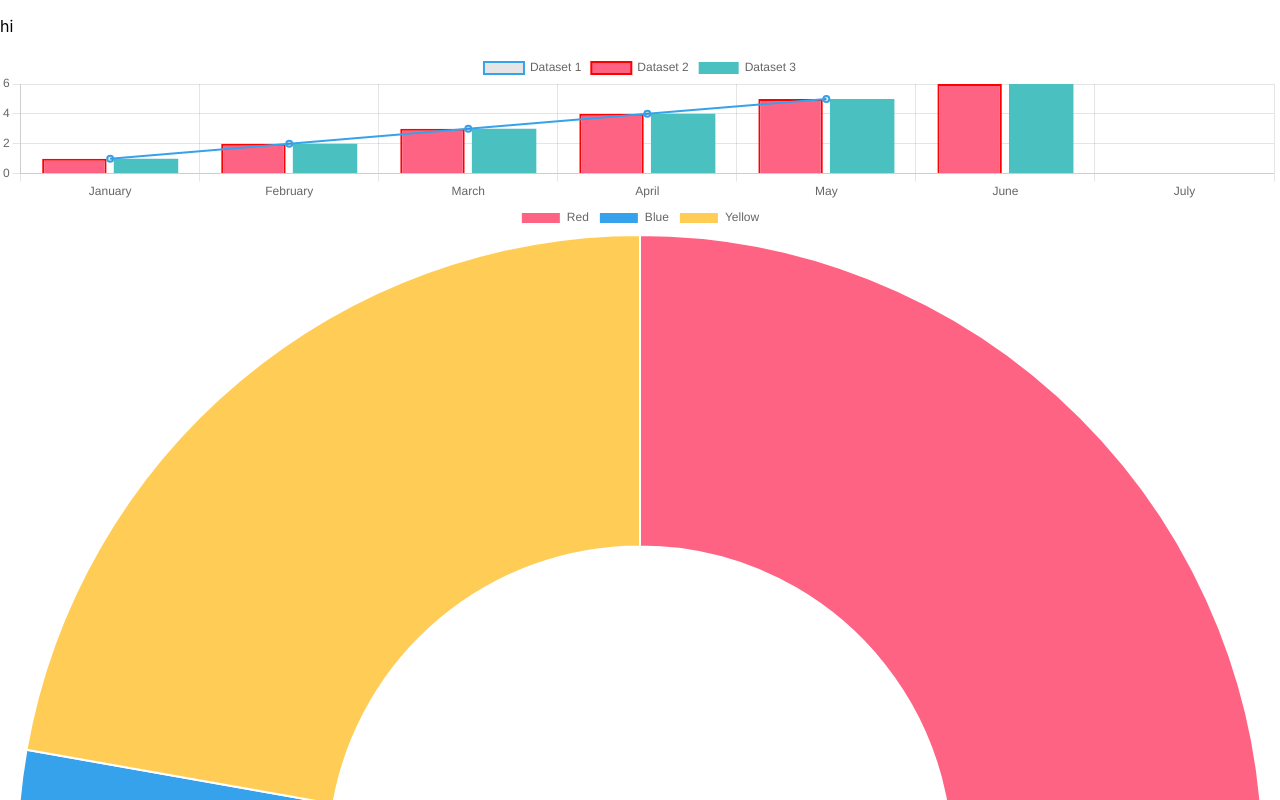
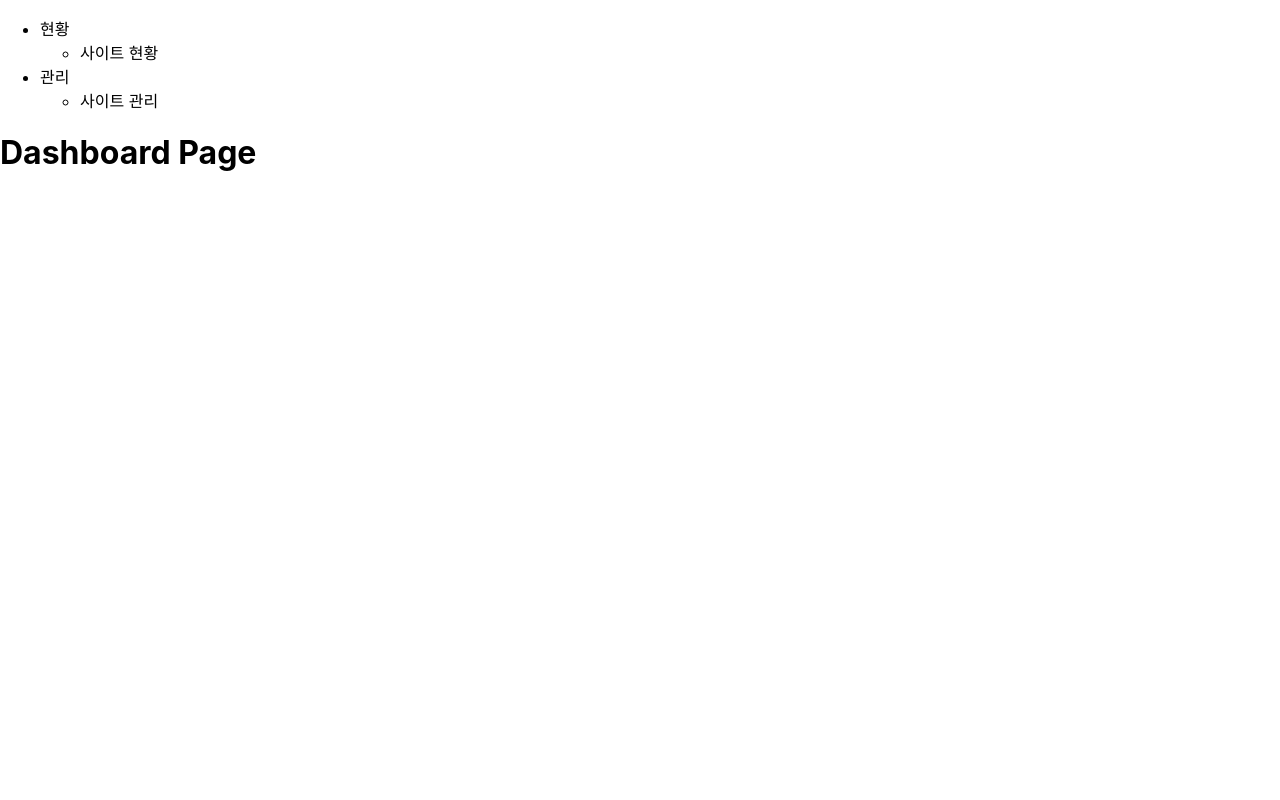
Before and after one commit to mizzyjo/react-study-hems, a React (Create React App) app: page /dashboard in a window 1280 px wide. Shown: the top 800 px of the page. Built offline with nearby package versions, Linux system fonts and the light colour scheme.

Commit message:
feat: set up routing configuration

```diff
--- a/src/App.jsx
+++ b/src/App.jsx
@@ -1,13 +1,18 @@
-import TestClient from './components/demo/TestClient'
-import TestChart1 from './components/demo/TestChart1'
-import TestChart2 from './components/demo/TestChart2'
+import { useEffect } from 'react'
+import { LNB } from './components/common/LNB'
+import { Outlet } from 'react-router-dom'
+import { useNavigate } from 'react-router'
+function App() {
+    let navigate = useNavigate()
 
-function App() {
+    useEffect(() => {
+        navigate('/dashboard')
+    }, [])
+
     return (
         <>
-            <TestClient />
-            <TestChart1 />
-            <TestChart2 />
+            <LNB />
+            <Outlet />
         </>
     )
 }
--- a/src/index.js
+++ b/src/index.js
@@ -1,13 +1,40 @@
 import React from 'react'
 import ReactDOM from 'react-dom/client'
+import { createBrowserRouter, RouterProvider } from 'react-router'
 import './index.css'
 import App from './App'
 import reportWebVitals from './reportWebVitals'
+import SiteMgmt from './pages/management/SiteMgmt'
+import SiteStatus from './pages/status/SiteStatus'
+import NotFound from './pages/NotFound'
+import Dashboard from './pages/Dashboard'
+
+const router = createBrowserRouter([
+    {
+        path: '/',
+        element: <App />,
+        errorElement: <NotFound />,
+        children: [
+            {
+                path: '/dashboard',
+                element: <Dashboard />,
+            },
+            {
+                path: '/sitemgmt',
+                element: <SiteMgmt />,
+            },
+            {
+                path: '/sitestatus',
+                element: <SiteStatus />,
+            },
+        ],
+    },
+])
 
 const root = ReactDOM.createRoot(document.getElementById('root'))
 root.render(
     <React.StrictMode>
-        <App />
+        <RouterProvider router={router} />
     </React.StrictMode>,
 )
 
--- /dev/null
+++ b/src/pages/Dashboard.jsx
@@ -0,0 +1,9 @@
+import React from 'react'
+
+export default function Dashboard() {
+    return (
+        <div>
+            <h1>Dashboard Page</h1>
+        </div>
+    )
+}
--- /dev/null
+++ b/src/pages/NotFound.jsx
@@ -0,0 +1,14 @@
+import React from 'react'
+
+export default function NotFound() {
+    return (
+        <div>
+            <h1>Page Not Found</h1>
+            <h2>💿 Hey developer 👋</h2>
+            <p>
+                It seems the page you're looking for doesn't exist. <br/>
+                You might want to check the URL or go back to thehomepage.
+            </p>
+        </div>
+    )
+}
--- /dev/null
+++ b/src/pages/management/SiteMgmt.jsx
@@ -0,0 +1,9 @@
+import React from 'react'
+
+export default function SiteMgmt() {
+    return (
+        <div>
+            <h1>Site Management Page</h1>
+        </div>
+    )
+}
--- /dev/null
+++ b/src/pages/status/SiteStatus.jsx
@@ -0,0 +1,9 @@
+import React from 'react'
+
+export default function SiteStatus() {
+    return (
+        <div>
+            <h1>SiteStatus Page</h1>
+        </div>
+    )
+}
```
